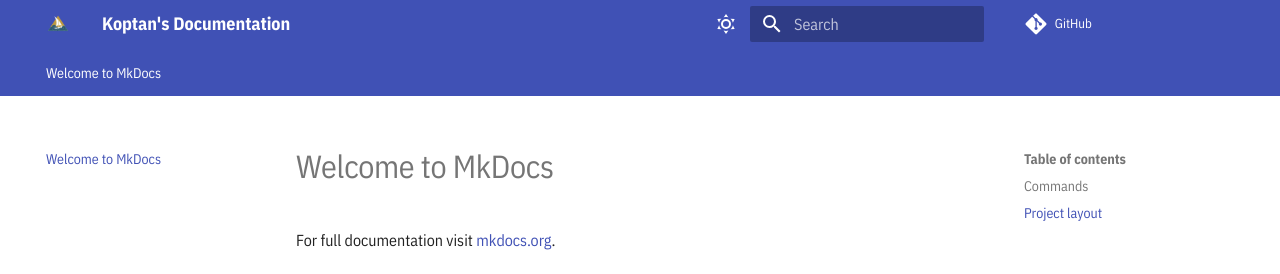
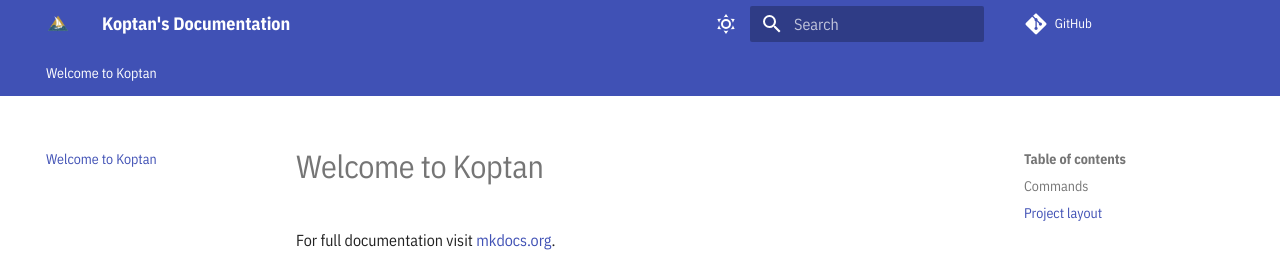
Before and after one commit to felukka/koptan, an MkDocs documentation site: the page built from docs/index.md, in a window 1280 px wide. Shown: the top 274 px of the page. Built offline with MkDocs 1.6.1 and Material for MkDocs 9.7.7, drawn with Linux system fonts in a browser that asks for light colours; comment, search, counter and statistics services are not loaded.

Commit message:
Update project name from MkDocs to Koptan
Signed-off-by: Mahmoud <mahmoudk1000@gmail.com>

```diff
--- a/docs/index.md
+++ b/docs/index.md
@@ -1,4 +1,4 @@
-# Welcome to MkDocs
+# Welcome to Koptan
 
 For full documentation visit [mkdocs.org](https://www.mkdocs.org).
 
```
